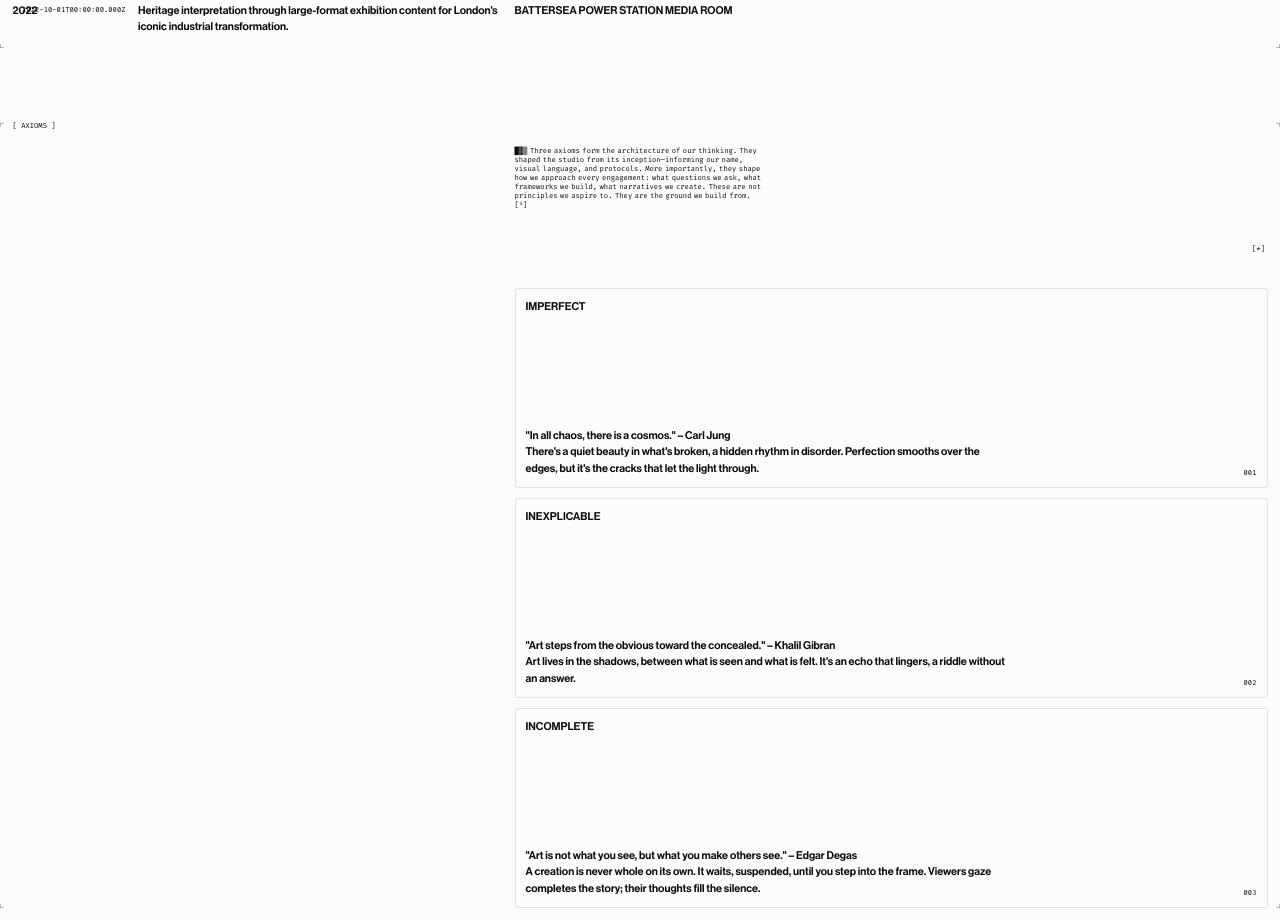
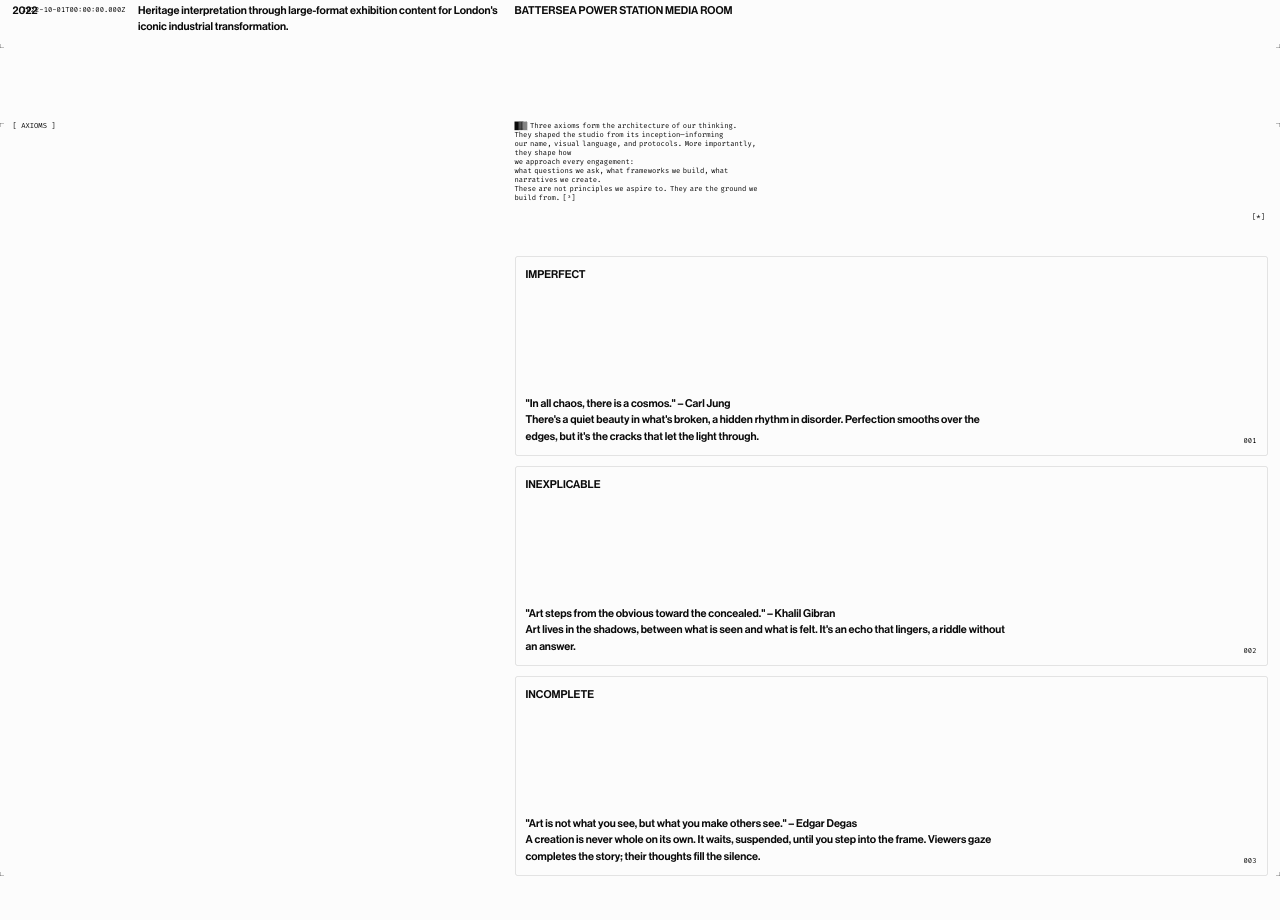
Before and after one commit to u29dc/www, a Next.js app: page / in a window 1280 px wide. Shown: the part 920-1840 px from the top of the page. Built offline with nearby package versions, Linux system fonts and the light colour scheme.

Commit message:
refactor(ui): split axioms text into per-line animated segments
- Restructure single annotation block into multiple AnimatedStaggerRedacted components

- Enable per-line animation coordination for improved visual flow

- Maintain semantic structure with flex column layout

```diff
--- a/src/components/content/content-index-axioms.tsx
+++ b/src/components/content/content-index-axioms.tsx
@@ -50,15 +50,26 @@ export function ContentIndexAxiomsItem({
 export function ContentIndexAxioms() {
 	return (
 		<div className="grid grid-row-4 gap-y-4">
-			<AnimatedStaggerRedacted stageId="meta-annotation" className="my-10 w-full md:w-1/3">
-				<div className="annotation">
-					█▓▒ Three axioms form the architecture of our thinking. They shaped the studio
-					from its inception—informing our name, visual language, and protocols. More
-					importantly, they shape how we approach every engagement: what questions we ask,
-					what frameworks we build, what narratives we create. These are not principles we
-					aspire to. They are the ground we build from. [³]
-				</div>
-			</AnimatedStaggerRedacted>
+			<div className="flex flex-col gap-0 annotation w-full md:w-1/3">
+				<AnimatedStaggerRedacted stageId="meta-annotation" className="">
+					█▓▒ Three axioms form the architecture of our thinking.
+				</AnimatedStaggerRedacted>
+				<AnimatedStaggerRedacted stageId="meta-annotation" className="">
+					They shaped the studio from its inception—informing
+				</AnimatedStaggerRedacted>
+				<AnimatedStaggerRedacted stageId="meta-annotation" className="">
+					our name, visual language, and protocols. More importantly, they shape how
+				</AnimatedStaggerRedacted>
+				<AnimatedStaggerRedacted stageId="meta-annotation" className="">
+					we approach every engagement:
+				</AnimatedStaggerRedacted>
+				<AnimatedStaggerRedacted stageId="meta-annotation" className="">
+					what questions we ask, what frameworks we build, what narratives we create.
+				</AnimatedStaggerRedacted>
+				<AnimatedStaggerRedacted stageId="meta-annotation" className="">
+					These are not principles we aspire to. They are the ground we build from. [³]
+				</AnimatedStaggerRedacted>
+			</div>
 
 			<AnimatedStaggerRedacted stageId="meta-annotation" className="w-full flex justify-end">
 				<div className="annotation text-right mb-10">[*]</div>
```
